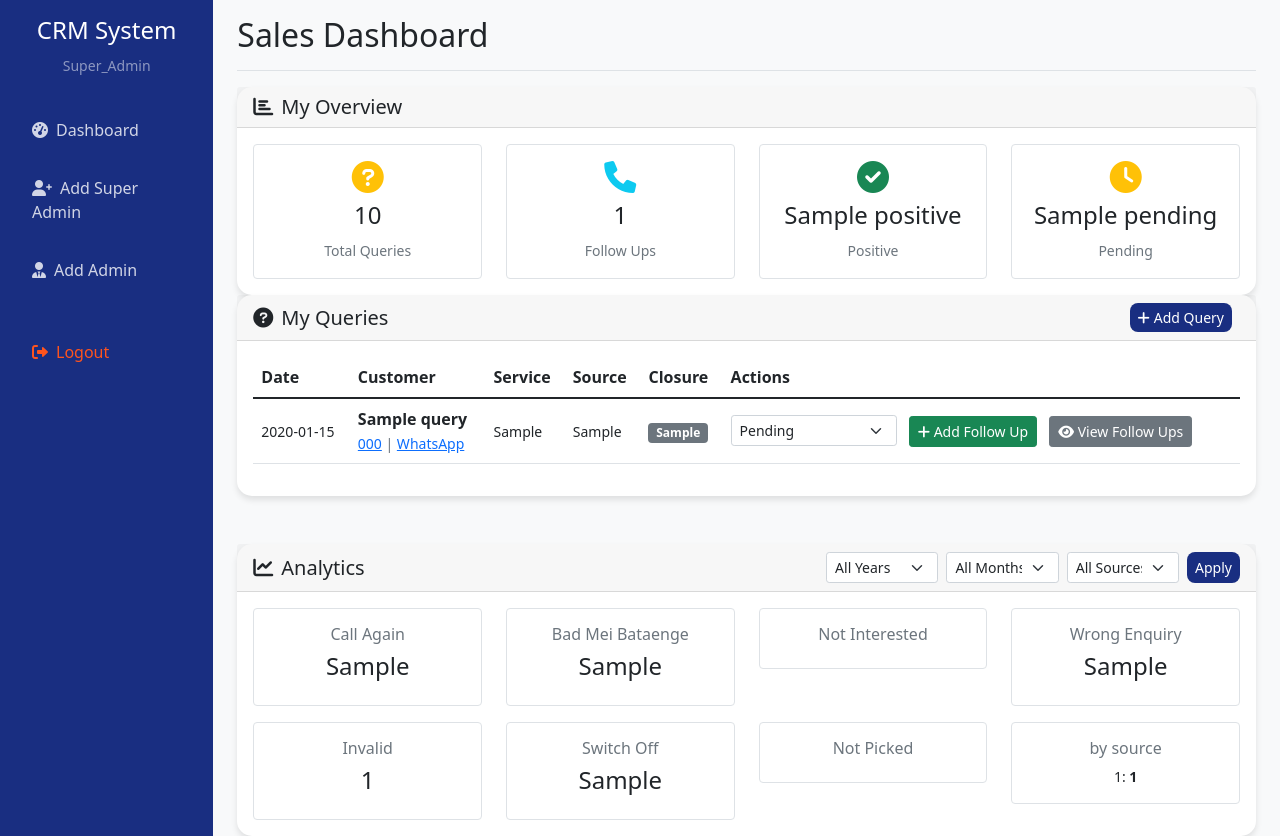
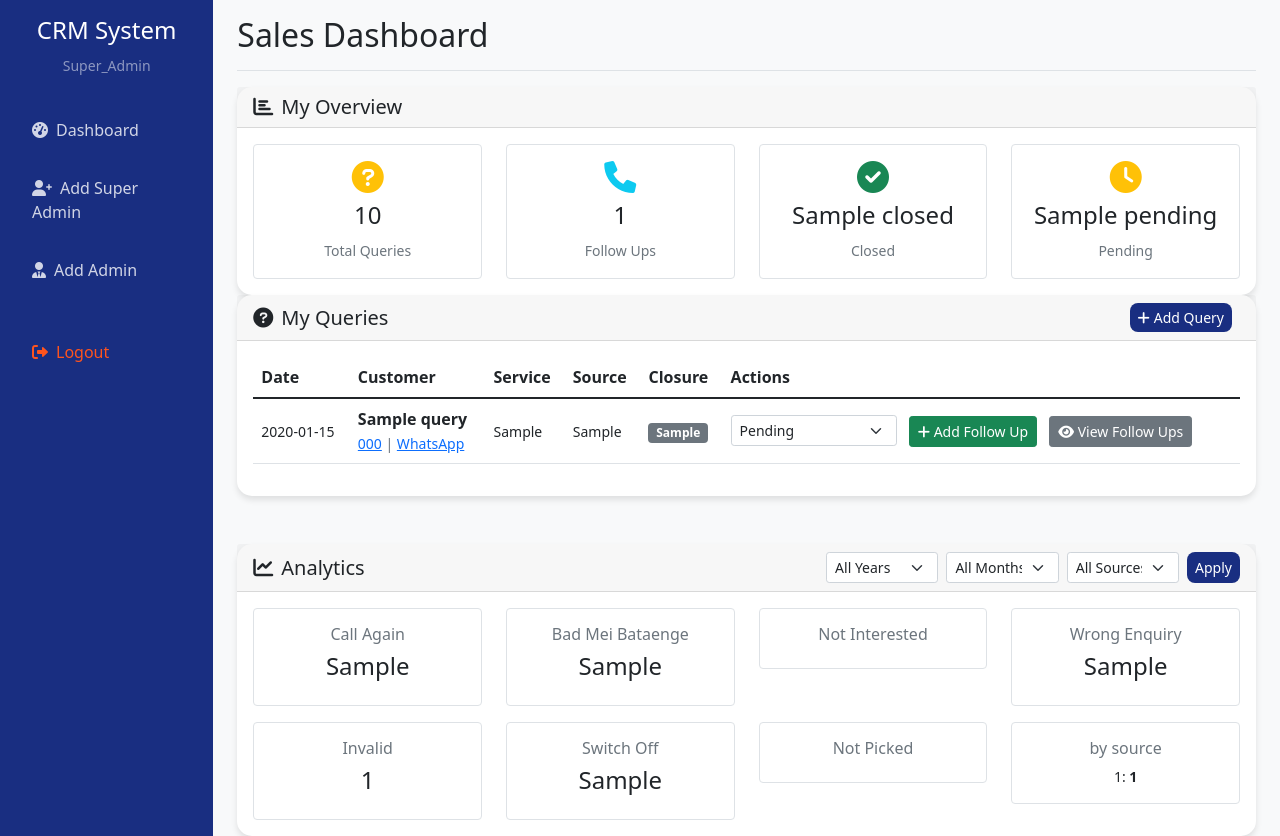
Before and after one commit to dhdev19/Generic-CRM, a Flask app: template templates/sales_dashboard.html in a window 1280 px wide. Run offline with Flask 3, Linux system fonts and the light colour scheme; a user stored in the database is signed in; tables that the repository leaves empty hold one stand-in row (values such as "Sample post"); the template is opened without the code that fills it: values that come from a table or form of the project are taken from there, most other values are stand-ins (such as "Sample title", 1, 10 or a date in 2020); some libraries are stand-ins or nearby versions.

Commit message:
faltu update

```diff
--- a/templates/sales_dashboard.html
+++ b/templates/sales_dashboard.html
@@ -32,8 +32,8 @@
                     <div class="col-md-3">
                         <div class="border rounded p-3">
                             <i class="fas fa-check-circle fa-2x text-success mb-2"></i>
-                            <h4>{{ analytics.positive }}</h4>
-                            <small class="text-muted">Positive</small>
+                            <h4>{{ analytics.closed }}</h4>
+                            <small class="text-muted">Closed</small>
                         </div>
                     </div>
                     <div class="col-md-3">
```
